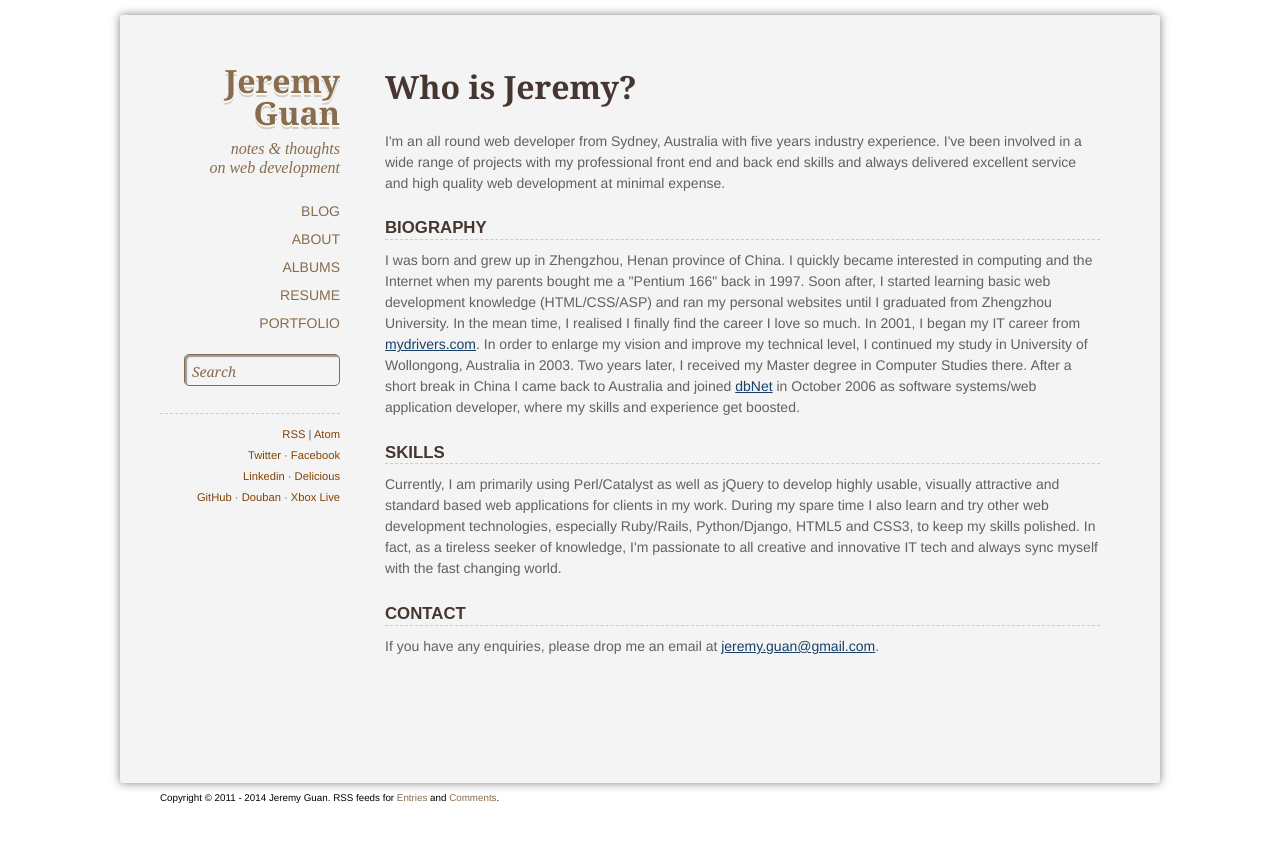
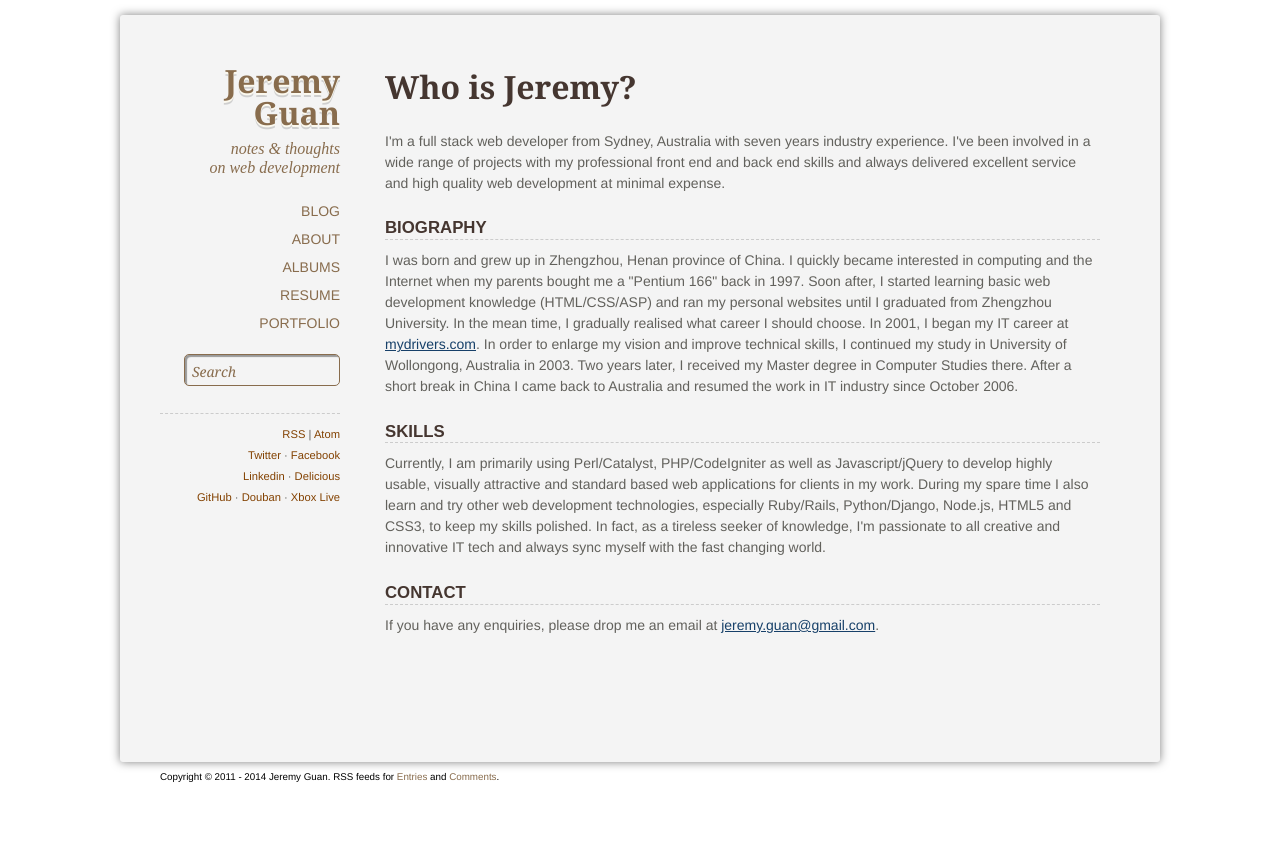
Before and after one commit to jguan/jguan.github.io, a Jekyll site: the page built from about/index.html, in a window 1280 px wide. Shown: the top 842 px of the page. Built offline with Jekyll 4.4.1, drawn with Linux system fonts in a browser that asks for light colours; nearby versions of some CDN libraries; Markdown is read by kramdown in place of the engine named in the settings; comment, search, counter and statistics services are not loaded.

Commit message:
update 'about' page

```diff
--- a/about/index.html
+++ b/about/index.html
@@ -8,21 +8,20 @@ sitemap:
 <article>
 	<header><h2 class="title">Who is Jeremy?</h2></header>
 
-	<p>I'm an all round web developer from Sydney, Australia with five years industry experience. I've been involved in a wide range of projects with my professional
+	<p>I'm a full stack web developer from Sydney, Australia with seven years industry experience. I've been involved in a wide range of projects with my professional
 	front end and back end skills and always delivered excellent service and high quality web development at minimal expense.</p>
 
 	<h3>BIOGRAPHY</h3>
 	<p>I was born and grew up in Zhengzhou, Henan province of China. I quickly became interested in computing and the Internet when my parents bought me a
 	"Pentium 166" back in 1997. Soon after, I started learning basic web development knowledge (HTML/CSS/ASP) and ran my personal websites until I graduated from
-	Zhengzhou University. In the mean time, I realised I finally find the career I love so much. In 2001, I began my IT career from
-	<a href="http://www.mydrivers.com" target="_blank">mydrivers.com</a>. In order to enlarge my vision and improve my technical level, I continued my study in
+	Zhengzhou University. In the mean time, I gradually realised what career I should choose. In 2001, I began my IT career at
+	<a href="http://www.mydrivers.com" target="_blank">mydrivers.com</a>. In order to enlarge my vision and improve technical skills, I continued my study in
 	University of Wollongong, Australia in 2003. Two years later, I received my Master degree in Computer Studies there. After a short break in China I came back to
-	Australia and joined <a href="http://dbnet.com.au" target="_blank">dbNet</a> in October 2006 as software systems/web application developer, where my skills and
-	experience get boosted.</p>
+	Australia and resumed the work in IT industry since October 2006.</p>
 
 	<h3>SKILLS</h3>
-	<p>Currently, I am primarily using Perl/Catalyst as well as jQuery to develop highly usable, visually attractive and standard based web applications for clients
-	in my work. During my spare time I also learn and try other web development technologies, especially Ruby/Rails, Python/Django, HTML5 and CSS3, to keep my skills
+	<p>Currently, I am primarily using Perl/Catalyst, PHP/CodeIgniter as well as Javascript/jQuery to develop highly usable, visually attractive and standard based web applications for clients
+	in my work. During my spare time I also learn and try other web development technologies, especially Ruby/Rails, Python/Django, Node.js, HTML5 and CSS3, to keep my skills
 	polished. In fact, as a tireless seeker of knowledge, I'm passionate to all creative and innovative IT tech and always sync myself with the fast changing world.</p>
 
 	<h3>CONTACT</h3>
```
